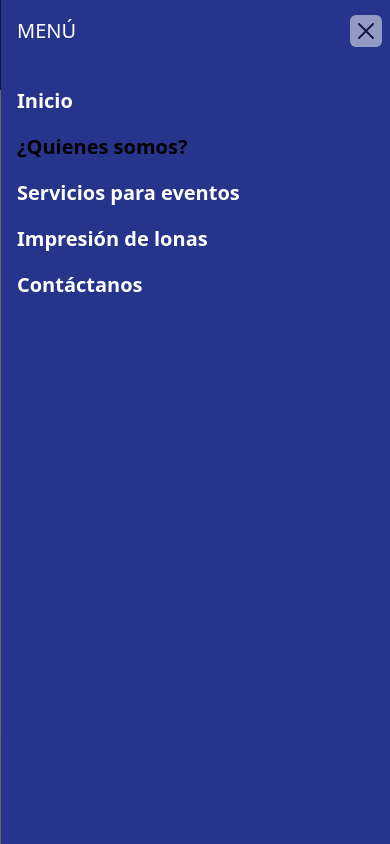
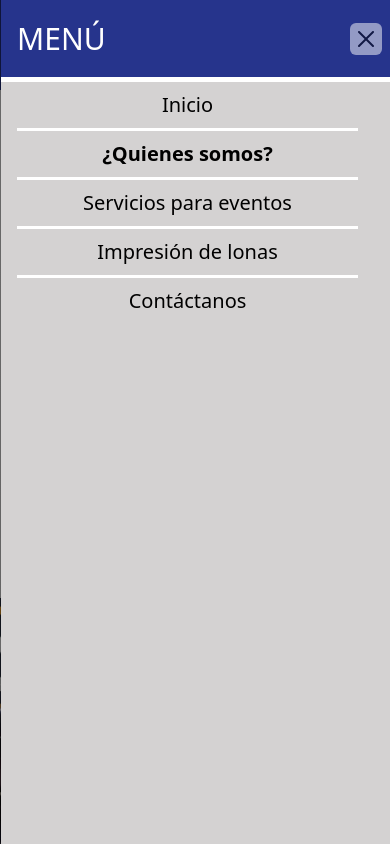
Before and after one commit to fabriziosanchezj/PreEntrega2-SanchezJimenez, a plain HTML site: page html/quienes-somos.html in a window 390 px wide. Both pictures are taken after a click on the button 350 px from the left and 45 px from the top of the page. Shown: the top 844 px of the page. Drawn offline with nearby package versions, Linux system fonts and the light colour scheme.

Commit message:
Vista de tablet index y qs lista

```diff
--- a/css/style.css
+++ b/css/style.css
@@ -822,6 +822,10 @@ footer h3{
 
 /* TABLET*/
 @media(max-width:792px){
+
+    p{
+        margin: 0;
+    }
         /*BARRA DE NAVEGACIÓN*/
     .navbar-desktop{
         display: none;
@@ -830,11 +834,14 @@ footer h3{
     header{
         background-color: #26348C;
         width:100%;
+        padding-right: 20px;
+    }
+    nav{
+        margin-right: 0;
     }
     .navbar-tablet{
         display: flex;
         background-color: #26348C;
-        width: 100%;
         padding: 0;
         height: auto;
     }
@@ -847,14 +854,42 @@ footer h3{
         background-color: white;
         color: white;
     }
+    .nav-link{
+        color: black;
+        font-size: 20px;
+        font-weight: 400;
+        display: flex;
+        justify-content: center;
+    }
     .offcanvas{
-        background-color: #26348C;
         color: white;
     }
-    .nav-link{
-        color: white;
-        font-size: 20px;
-        font-weight: 600;
+
+    .offcanvas-header {
+    border-bottom: solid white 5px;
+    text-align: center;
+    background-color: #26348C;
+    }
+    .offcanvas-title {
+        text-align: center;
+        font-size: 30px;
+    }
+    .offcanvas-body{
+    background-color: rgb(212, 210, 210);
+    padding-top: 0;
+    }
+    .offcanvas-body ul{
+        padding-right: 0;
+    }
+
+    .offcanvas-body li{
+        border-style: solid;
+        border-bottom: white;
+        border-left: none;
+        border-right: none;
+    }
+    .offcanvas-body li:first-child{
+        border: none;
     }
     .nav-item{
         border-style: solid;
@@ -863,12 +898,11 @@ footer h3{
         border-left: none;
         border-right: none;
     }
-    .offcanvas-body{
-        color: white;
-    }
+
 
     .active{
         color: white;
+        font-weight: 700;
     }
     /*TERMINA BARRA DE NAVEGACION*/
     /* EMPIEZA INDEX*/
@@ -905,6 +939,37 @@ footer h3{
         gap: 50px;
     }
     /*TERMINA INICIO*/
+
+    /*EMPIEZA QUIENES SOMOS*/
+    .margQS{
+        margin: 0;
+        display: flex;
+        flex-direction: column;
+        align-items: center;
+        justify-content: center;
+    }
+    .QSflex{
+        display: flex;
+        flex-direction: column;
+        align-items: center;
+        justify-content: center;
+    }
+
+    .margQS p{
+        text-align: center;
+        font-size: 16px;
+        margin: 0;
+    }
+    .titColor {
+        margin: 0;
+        display: flex;
+        flex-direction: row;
+    }
+
+    .asides img{
+        width: 250px;
+        height: 250px;
+    }
     /*  EMPIEZA CONTACTANOS*/
     .grid-mapas{
         display: flex;
@@ -947,3 +1012,26 @@ footer h3{
     }
 
 }
+
+@media (max-width:320px){
+    .margQS h2{
+        font-size: 24px;
+    }
+
+    .margQS p{
+        font-size: 12px;
+    }
+
+
+    .asides img{
+        width: 100px;
+        height: 100px;
+    }
+
+    footer{
+        display: flex;
+        flex-direction: column;
+        align-items: center;
+        margin-bottom: 50px;
+    }
+}
--- a/html/quienes-somos.html
+++ b/html/quienes-somos.html
@@ -73,26 +73,26 @@
     <main class="globQS">
         <section class="margQS">
             <h1 class="h1Invisible">¿QUIENES SOMOS?</h1>
-            <div>
+            <div class="QSflex">
                 <div class="titColor">
                     <h2>¿QUIENES&nbsp</h2><h2>SOMOS?</h2>
                 </div>
-                <p>FELIX Servicios para eventos es una empresa familiar mexicana 100% tabasqueña con mas de 24 años de experiencia, integrada por gente trabajadora, en la que usted puede confiar su evento gracias a nuestra experiencia y nuestro equipo de la mejor calidad. También le damos la opción de ir armando su evento de acuerdo a sus necesidades y presupuesto, trátese de reuniones familiares (cumpleaños, bodas XV años, bautizos, etc.), eventos culturales, deportivos, políticos, entre otros. </p>
+                <p>FELIX Servicios para eventos es una empresa familiar mexicana 100% tabasqueña con mas de 24 años de experiencia, integrada por gente trabajadora, en la que usted puede confiar su evento gracias a nuestra experiencia y nuestro equipo de la mejor calidad. También le damos la opción de ir armando su evento de acuerdo a sus necesidades y presupuesto, trátese de reuniones familiares (cumpleaños, bodas XV años, bautizos, etc.), eventos culturales, deportivos, políticos, entre otros. <br><br></p>
                 <p> No tenemos intermediarios, puesto que contamos con nuestro propio mobiliario y equipo adecuados ofrecerle los mejores precios.</p>
             </div>
             <aside class="asides">
                 <a href="../html/impresion-y-ploteo-de-lonas.html"><img src="../assets/img/img-publicidad/lonas.jpg" alt=""></a>
                 <a href="../html/servicio-para-eventos.html"><img src="../assets/img/img-publicidad/mesas-y-sillas.jpg" alt=""></a>
             </aside>
-            <div>
+            <div class="QSflex">
                 <h2>MISIÓN</h2>
                 <p>Brindar un excelente servicio para obtener la completa satisfacción de nuestros clientes, atendiendo con puntualidad y eficacia cada una de sus necesidades, cuidando cada detalle para que tengan un evento de calidad.</p>
             </div>
-            <div >
+            <div class="QSflex">
                 <h2>VISIÓN</h2>
                 <p>Colocarnos a nivel regional como la empresa única, líder y certificada en servicios integrales para eventos, tanto familiares, institucionales, congresos y exposiciones.</p>
             </div>
-            <div>
+            <div class="QSflex">
                 <div class="titColor">
                     <h2>NUESTRO&nbsp</h2><h2> EQUIPO</h2>
                     </div>
```
Also changed, not shown: html/impresion-y-ploteo-de-lonas.html (+2 -2 lines).
